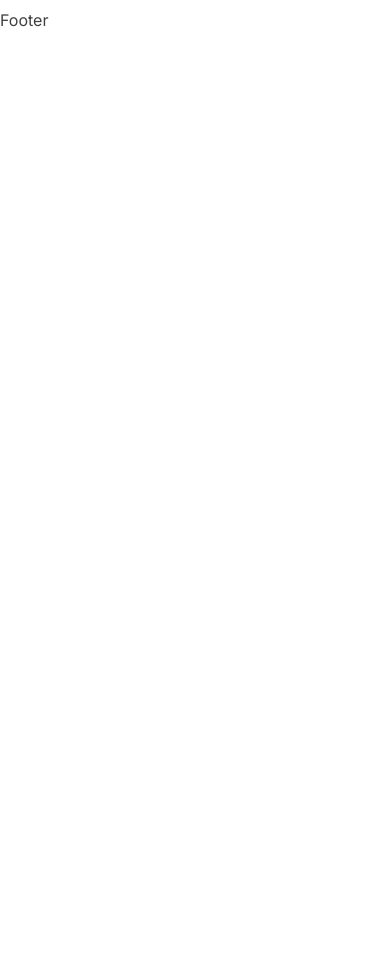
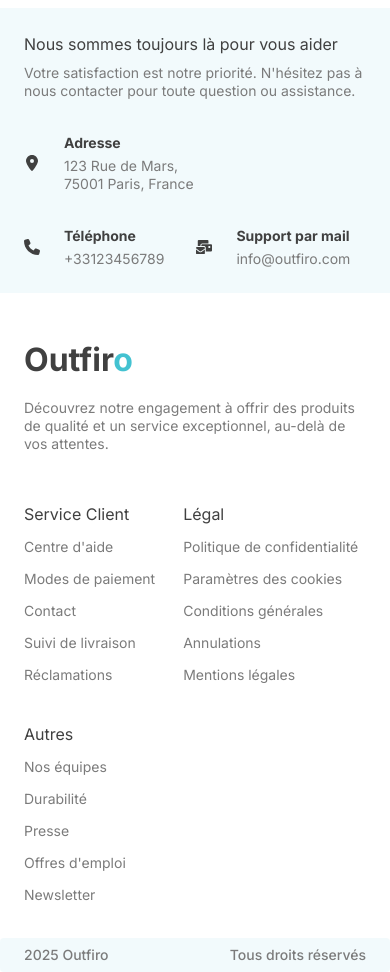
Before and after one commit to Magfoxx/E-commerce, a React (Vite) app in the folder frontend/: page / in a window 390 px wide. Shown: the part 6780-7752 px from the top of the page. Before the commit the page ends 6812 px from the top, so only its background shows below. Built offline with nearby package versions, Linux system fonts and the light colour scheme.

Commit message:
Ajout du Footer

```diff
--- a/frontend/src/App.jsx
+++ b/frontend/src/App.jsx
@@ -5,6 +5,7 @@ import Home from "./pages/Home";
 import Collection from "./pages/Collection";
 import Product from "./pages/Product";
 import Testimonials from "./pages/Testimonials";
+import Footer from "./components/Footer";
 
 const App = () => {
   return (
@@ -16,6 +17,7 @@ const App = () => {
         <Route path="/product/:productId" element={<Product />} />
         <Route path="/testimonials" element={<Testimonials />} />
       </Routes>
+      <Footer />
     </main>
   );
 };
--- a/frontend/src/components/Footer.jsx
+++ b/frontend/src/components/Footer.jsx
@@ -1,9 +1,150 @@
-
+import React from "react";
+import { FaMailBulk } from "react-icons/fa";
+import { FaLocationDot, FaPhone, FaQuestion } from "react-icons/fa6";
 
 const Footer = () => {
   return (
-    <div>Footer</div>
-  )
-}
+    <footer>
+      <div className="max-padd-container flex items-start justify-between flex-col lg:flex-row gap-8 py-6 mb-7 bg-primary">
+        <div>
+          <h4 className="h4">Nous sommes toujours là pour vous aider</h4>
+          <p>
+            Votre satisfaction est notre priorité. N'hésitez pas à nous
+            contacter pour toute question ou assistance.
+          </p>
+        </div>
+        <div className="flexStart flex-wrap gap-8">
+          <div className="flexCenter gap-x-6">
+            <FaLocationDot />
+            <div>
+              <h5 className="h5">Adresse</h5>
+              <p>
+                123 Rue de Mars, <br />
+                75001 Paris, France
+              </p>
+            </div>
+          </div>
+          <div className="flexCenter gap-x-6">
+            <FaPhone />
+            <div>
+              <h5 className="h5">Téléphone</h5>
+              <p>+33123456789</p>
+            </div>
+          </div>
+          <div className="flexCenter gap-x-6">
+            <FaMailBulk />
+            <div>
+              <h5 className="h5">Support par mail</h5>
+              <p>info@outfiro.com</p>
+            </div>
+          </div>
+        </div>
+      </div>
+      <div className="max-padd-container flex items-start justify-between flex-wrap gap-12 mt-12">
+        {/* logo - Partie gauche */}
+        <div className="flex flex-col max-w-sm gap-y-5">
+          <div className="bold-32">
+            Outfir<span className="text-secondary">o</span>
+          </div>
+          <p>
+            Découvrez notre engagement à offrir des produits de qualité et un
+            service exceptionnel, au-delà de vos attentes.
+          </p>
+        </div>
+        <div className="flexStart gap-7 xl:gap-x-36 flex-wrap">
+          <ul>
+            <h4 className="h4 mb-3">Service Client</h4>
+            <li className="my-2">
+              <a href="" className="text-gray-30 regular-14 ">
+                Centre d'aide
+              </a>
+            </li>
+            <li className="my-2">
+              <a href="" className="text-gray-30 regular-14 ">
+                Modes de paiement
+              </a>
+            </li>
+            <li className="my-2">
+              <a href="" className="text-gray-30 regular-14 ">
+                Contact
+              </a>
+            </li>
+            <li className="my-2">
+              <a href="" className="text-gray-30 regular-14 ">
+                Suivi de livraison
+              </a>
+            </li>
+            <li className="my-2">
+              <a href="" className="text-gray-30 regular-14 ">
+                Réclamations
+              </a>
+            </li>
+          </ul>
+          <ul>
+            <h4 className="h4 mb-3">Légal</h4>
+            <li className="my-2">
+              <a href="" className="text-gray-30 regular-14 ">
+                Politique de confidentialité
+              </a>
+            </li>
+            <li className="my-2">
+              <a href="" className="text-gray-30 regular-14 ">
+                Paramètres des cookies
+              </a>
+            </li>
+            <li className="my-2">
+              <a href="" className="text-gray-30 regular-14 ">
+                Conditions générales
+              </a>
+            </li>
+            <li className="my-2">
+              <a href="" className="text-gray-30 regular-14 ">
+                Annulations
+              </a>
+            </li>
+            <li className="my-2">
+              <a href="" className="text-gray-30 regular-14 ">
+                Mentions légales
+              </a>
+            </li>
+          </ul>
+          <ul>
+            <h4 className="h4 mb-3">Autres</h4>
+            <li className="my-2">
+              <a href="" className="text-gray-30 regular-14 ">
+                Nos équipes
+              </a>
+            </li>
+            <li className="my-2">
+              <a href="" className="text-gray-30 regular-14 ">
+                Durabilité
+              </a>
+            </li>
+            <li className="my-2">
+              <a href="" className="text-gray-30 regular-14 ">
+                Presse
+              </a>
+            </li>
+            <li className="my-2">
+              <a href="" className="text-gray-30 regular-14 ">
+                Offres d'emploi
+              </a>
+            </li>
+            <li className="my-2">
+              <a href="" className="text-gray-30 regular-14 ">
+                Newsletter
+              </a>
+            </li>
+          </ul>
+        </div>
+      </div>
+      {/* Copyright */}
+      <p className="max-padd-container bg-primary medium-14 py-2 px-8 rounded flexBetween mt-6">
+        <span>2025 Outfiro</span>
+        <span>Tous droits réservés</span>
+      </p>
+    </footer>
+  );
+};
 
-export default Footer
+export default Footer;
--- a/frontend/src/pages/Home.jsx
+++ b/frontend/src/pages/Home.jsx
@@ -4,7 +4,6 @@ import NewArrivals from "../components/NewArrivals";
 import Banner from "../components/Banner";
 import PopularProducts from "../components/PopularProducts";
 import Blog from "../components/Blog";
-import Footer from "../components/Footer";
 
 const Home = () => {
   return (
@@ -15,7 +14,6 @@ const Home = () => {
       <Banner />
       <PopularProducts />
       <Blog />
-      <Footer />
     </>
   );
 };
```
